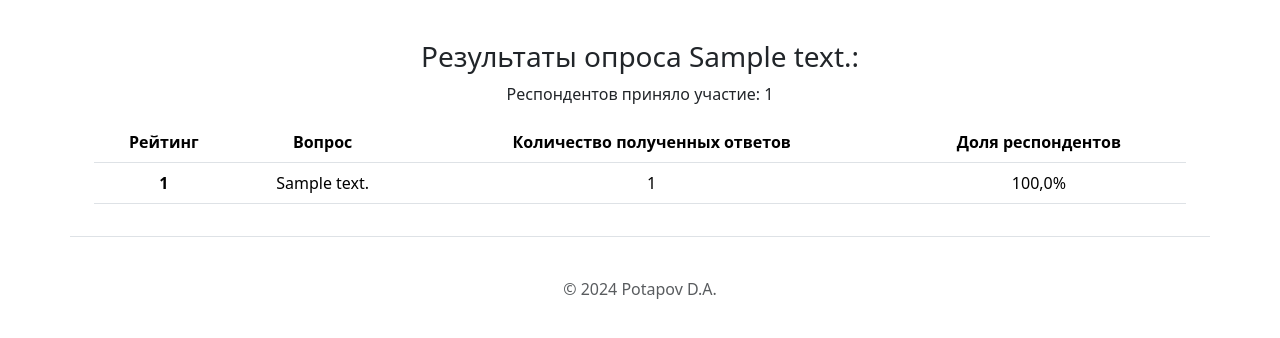
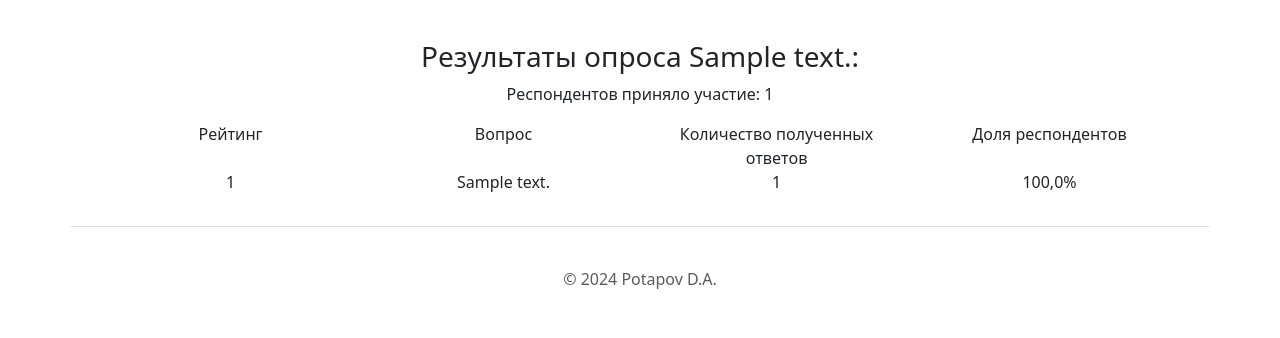
Before and after one commit to DAPotapov/survey, a Django app: page /stats in a window 1280 px wide. Shown: the part 89-427 px from the top of the page. Run offline with Django 5.2, Linux system fonts and the light colour scheme; tables that the repository leaves empty hold one stand-in row (values such as "Sample post"); some libraries are stand-ins or nearby versions.

Commit message:
Changed table to div table in statistics template

```diff
--- a/main/templates/main/statistics.html
+++ b/main/templates/main/statistics.html
@@ -13,26 +13,30 @@
             <h3>Результаты опроса {{ survey.title }}:</h3>
             <p>Респондентов приняло участие: {{ survey.respondent_count }}</p>
             {% if survey.questions %}
-            <table class="table">
-                <thead>
-                  <tr>
-                    <th scope="col">Рейтинг</th>
-                    <th scope="col">Вопрос</th>
-                    <th scope="col">Количество полученных ответов</th>
-                    <th scope="col">Доля респондентов</th>
-                  </tr>
-                </thead>
-                <tbody class="table-hover">
-                    {% for question in survey.questions %}
-                    <tr>
-                      <th scope="row">{{ question.3 }}</th>
-                      <td>{{ question.1 }}</td>
-                      <td>{{ question.2 }}</td>
-                      <td>{{ question.2|div:survey.respondent_count|mul:100 }}%</td>
-                    </tr>
-                    {% endfor %}
-                </tbody>
-            </table>
+            <div class="container text-center table">
+                <div class="row">
+                  <div class="col">
+                    Рейтинг
+                  </div>
+                  <div class="col">
+                    Вопрос
+                  </div>
+                  <div class="col">
+                    Количество полученных ответов
+                  </div>
+                  <div class="col">
+                    Доля респондентов
+                  </div>
+                </div>
+                {% for question in survey.questions %}
+                <div class="row">
+                    <div class="col">{{ question.3 }}</div>
+                    <div class="col">{{ question.1 }}</div>
+                    <div class="col">{{ question.2 }}</div>
+                    <div class="col">{{ question.2|div:survey.respondent_count|mul:100 }}%</div>
+                </div>
+                {% endfor %}
+              </div>
 
             {% endif %}
         </div>
--- a/main/views.py
+++ b/main/views.py
@@ -151,6 +151,9 @@ def get_results(survey_id):
             """
         cursor.execute(query, [survey_id])
         questions = cursor.fetchall()
+        query = """
+        SELECT
+"""
         context = {
             'respondent_count': respondent_count,
             'questions': questions
```
